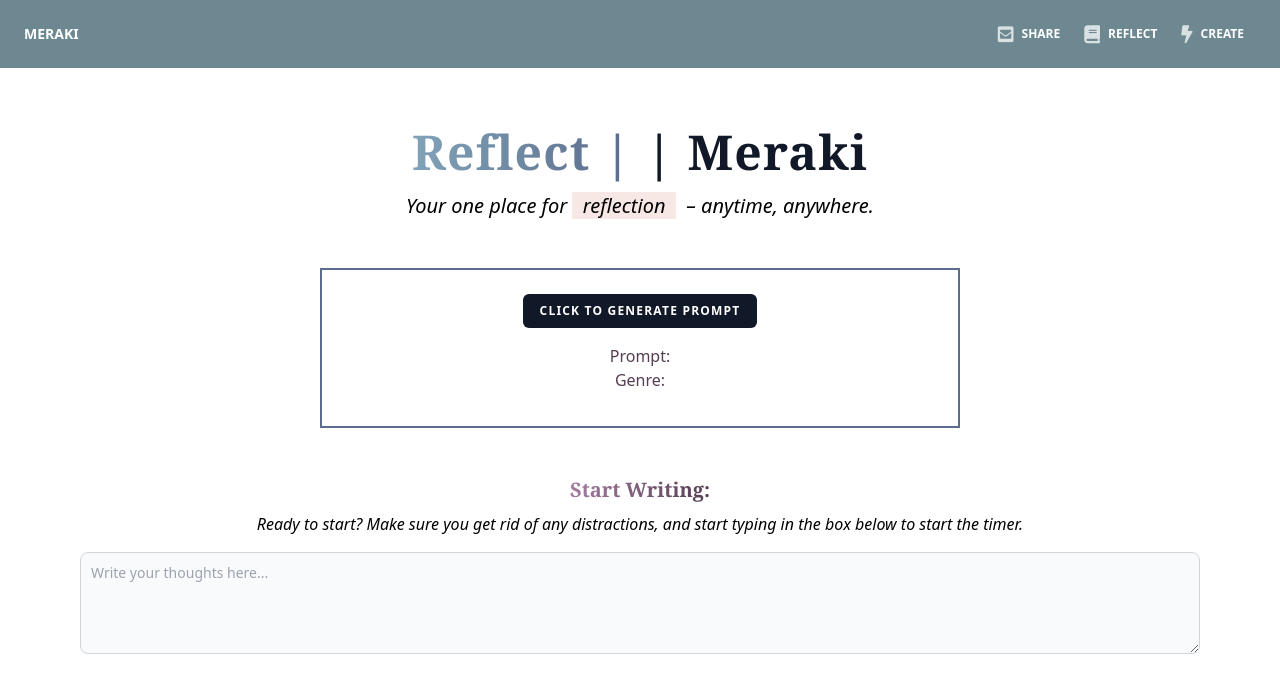
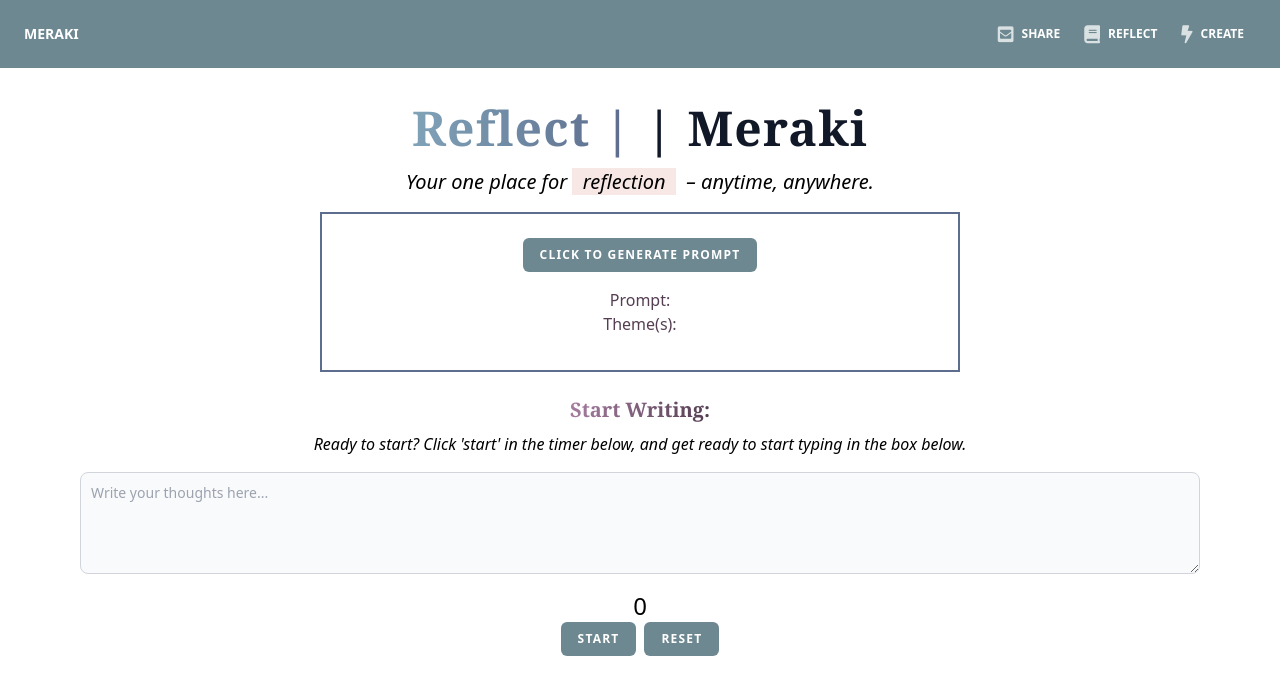
Before and after one commit to christinaly19/meraki, a React (Create React App) app: page /reflect in a window 1280 px wide. Shown: the top 694 px of the page. Built offline with nearby package versions, Linux system fonts and the light colour scheme; no server answers.

Commit message:
created timer cap, reflect page done.

```diff
--- a/public/index.html
+++ b/public/index.html
@@ -27,7 +27,7 @@
       work correctly both with client-side routing and a non-root public URL.
       Learn how to configure a non-root public URL by running `npm run build`.
     -->
-    <title>React App</title>
+    <title>Meraki</title>
   </head>
   <body>
     <noscript>You need to enable JavaScript to run this app.</noscript>
--- a/src/components/alert.js
+++ b/src/components/alert.js
@@ -1,4 +1,3 @@
-import { getByDisplayValue } from '@testing-library/react';
 import React, {useState, useEffect} from 'react'
 import './alert.css'
 import Button from './button'
@@ -36,7 +35,7 @@ function Alert() {
         <p className = 'text-base font-medium text-center m-4 text-[#553E52]'>
         Prompt: {quote}
         <br></br>
-        Genre: <mark className = 'bg-[#F7E8E6]'> {author} </mark>
+        Theme(s): <mark className = 'bg-[#F7E8E6] text-[#51394e]'> {author} </mark>
         </p>
         </div>
     </div>
--- a/src/components/button.js
+++ b/src/components/button.js
@@ -14,7 +14,7 @@ export default function Button({
     onClick =   {onClick}
       type={type}
       className={
-        `inline-flex items-center px-4 py-2 bg-gray-900 border border-transparent rounded-md font-semibold text-xs text-white uppercase tracking-widest active:bg-gray-900 transition ease-in-out duration-150 ${
+        `inline-flex items-center px-4 py-2 bg-[#6D8891] border border-transparent rounded-md font-semibold text-xs text-white uppercase tracking-widest active:bg-gray-900 transition ease-in-out duration-150 ${
           processing && 'opacity-25'
         } ` + className
       }
--- a/src/components/reflect.css
+++ b/src/components/reflect.css
@@ -6,7 +6,7 @@
 }
 
 .spacebefore {
-height: 2rem !important;
+height: 1rem !important;
 }
 .spacebefore1 {
 height: 1.5rem !important;
--- a/src/components/reflect.js
+++ b/src/components/reflect.js
@@ -3,19 +3,23 @@ import './reflect.css'
 import Navbar from './navbar'
 import Alert from './alert'
 import Writingbox from './writingbox'
+import Timer from './timer'
 
 function reflect() {
   return (
     <div>
       <Navbar/>
-      <div className = 'spacebefore'></div>
+      <div className = 'spacebefore1'></div>
       <div className = 'centered'>
       <h1 className ="font-serif  tracking-wide text-center mb-4 text-4xl font-semibold text-gray-900 dark:text-white md:text-4xl lg:text-5xl"><span class="text-transparent bg-clip-text bg-gradient-to-r to-[#596789] from-[#80A3B8]"> Reflect | </span> | Meraki </h1>
       <p className = 'font-light font-sans text-xl text-center italic md:text-base lg:text-xl'> Your one place for <mark class="bg-[#f7e8e6]"> &nbsp; reflection&nbsp;  </mark>   &nbsp; – anytime, anywhere.</p>
       <Alert>
       </Alert>
+     <div className = 'spacebefore1'></div>
+      <Writingbox></Writingbox>
       <div className = 'spacebefore'></div>
-      <Writingbox></Writingbox>
+      <Timer></Timer>
+      <div className = 'spacebefore'></div>
       </div>
     </div>
 
--- /dev/null
+++ b/src/components/timer.css
@@ -0,0 +1,16 @@
+.timer {
+    display: flex;
+    flex-direction: column;
+align-items:center;
+align-content: center;
+}
+
+.buttons {
+    display: flex;
+    flex-direction: row;
+
+}
+
+.spacebefore {
+    height: 1rem !important;
+    }
--- /dev/null
+++ b/src/components/timer.js
@@ -0,0 +1,46 @@
+import React, { Component } from 'react'
+import './timer.css'
+import Button from './button'
+
+class Timer extends Component {
+    constructor(props){
+      super(props);
+      this.state={seconds:0};
+    }
+
+    onStart=()=>{
+        this.setState({seconds:this.state.seconds+1});
+        document.getElementById('btn').disabled=true;
+    }
+
+    onReset =() => {
+        clearInterval(this.f);
+        this.setState({seconds:0})
+    }
+
+    timer=()=>{
+        this.f=setInterval(this.onStart,1000);
+      }
+
+  render(){
+      return(
+          <div className = 'timer'>
+              <h1 className = 'text-2xl'>{this.state.seconds}</h1>
+            <div className = 'buttons'>
+              <Button className = 'text-white' id='btn' onClick={this.timer} >Start</Button>
+              <Button className = 'ml-2' onClick={this.onReset}>Reset</Button>
+
+              </div>
+                  {this.state.seconds > 600 &&
+            <div>
+                <div className = 'spacebefore'> </div>
+                <div class="p-4 mb-4 text-sm text-[#796475] bg-[#F7E8E6] rounded-lg dark:bg-red-200 dark:text-red-800" role="alert">
+                <span class="font-medium">Time Explired!</span> You can keep writing, but 10 minutes have passed!
+                </div>
+            </div>
+      }
+          </div>
+      )
+  }
+  }
+  export default Timer
--- a/src/components/writingbox.js
+++ b/src/components/writingbox.js
@@ -5,7 +5,7 @@ function Writingbox() {
   return (
     <div className = 'writingbox'>
         <label for="message" class="font-serif block mb-2 text-xl font-semibold  text-transparent bg-clip-text bg-gradient-to-r to-[#553e52] from-[#a57ca0]">Start Writing:</label>
-        <p className = 'italic font-light'> Ready to start? Make sure you get rid of any distractions, and start typing in the box below to start the timer. </p>
+        <p className = 'italic font-light'> Ready to start? Click 'start' in the timer below, and get ready to start typing in the box below.  </p>
         <div className = 'spacing'></div>
         <div className = 'spacing'></div>
 <textarea id="message" rows="4" class="block p-2.5 w-full text-sm text-gray-900 bg-gray-50 rounded-lg border border-gray-300 focus:ring-[#553e52] focus:border-[#F7E8E6] dark:bg-gray-700 dark:border-gray-600 dark:placeholder-gray-400 dark:text-white dark:focus:ring-blue-500 dark:focus:border-blue-500" placeholder="Write your thoughts here..."></textarea>
```
